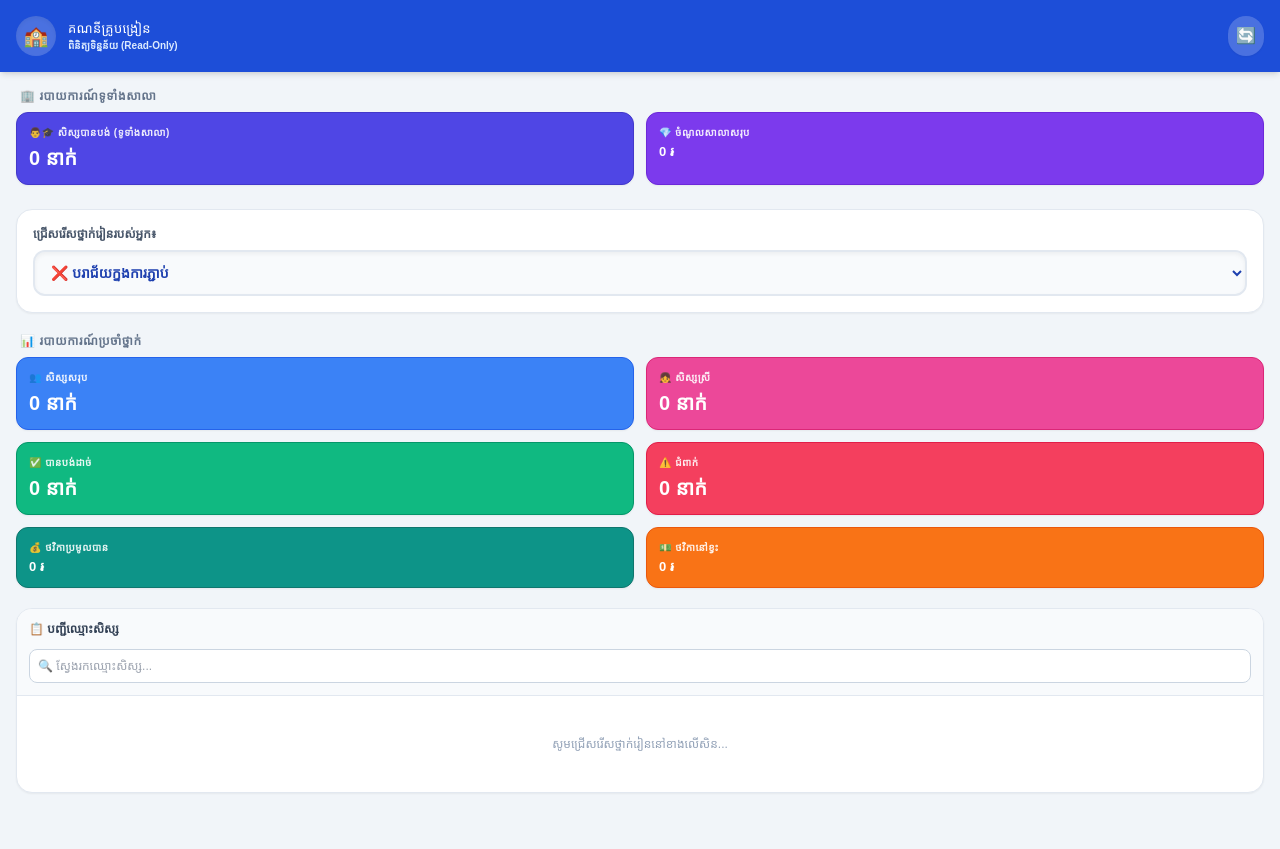
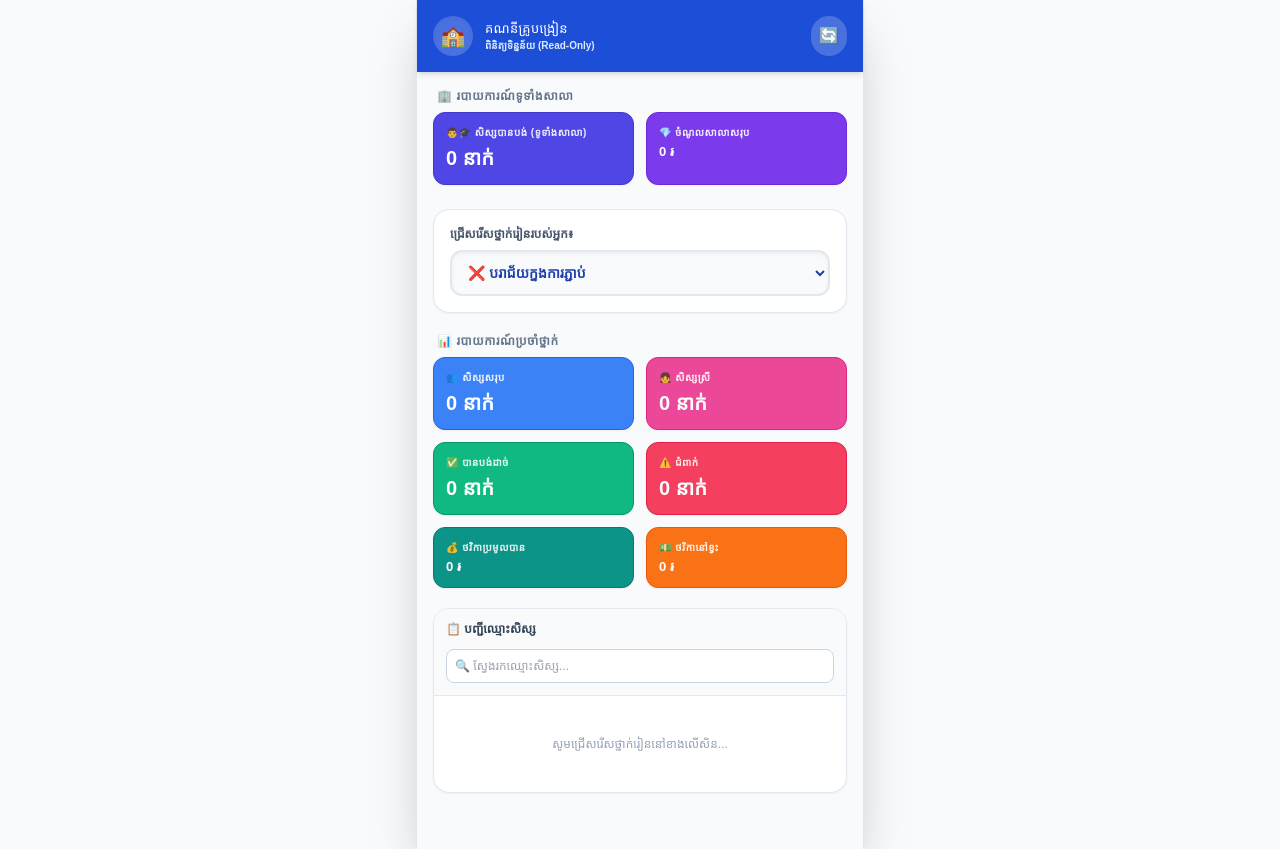
Before and after one commit to hormmalindact-design/paymentakkngs, a plain HTML site: page teacher.html in a window 1280 px wide. Drawn offline with nearby package versions, Linux system fonts and the light colour scheme; no server answers; a web font is replaced by a local one.

Commit message:
Update teacher.html

```diff
--- a/teacher.html
+++ b/teacher.html
@@ -11,7 +11,7 @@
     .font-muol { font-family: 'Khmer OS Muol Light', sans-serif; }
   </style>
 </head>
-<body class="text-slate-800 pb-10">
+<body class="text-slate-800 pb-10 max-w-md mx-auto bg-slate-50 shadow-2xl border-x border-slate-200 min-h-screen relative">
 
   <!-- ផ្នែកក្បាល -->
   <div class="bg-blue-700 text-white p-4 shadow-md sticky top-0 z-10 flex items-center justify-between">
```
